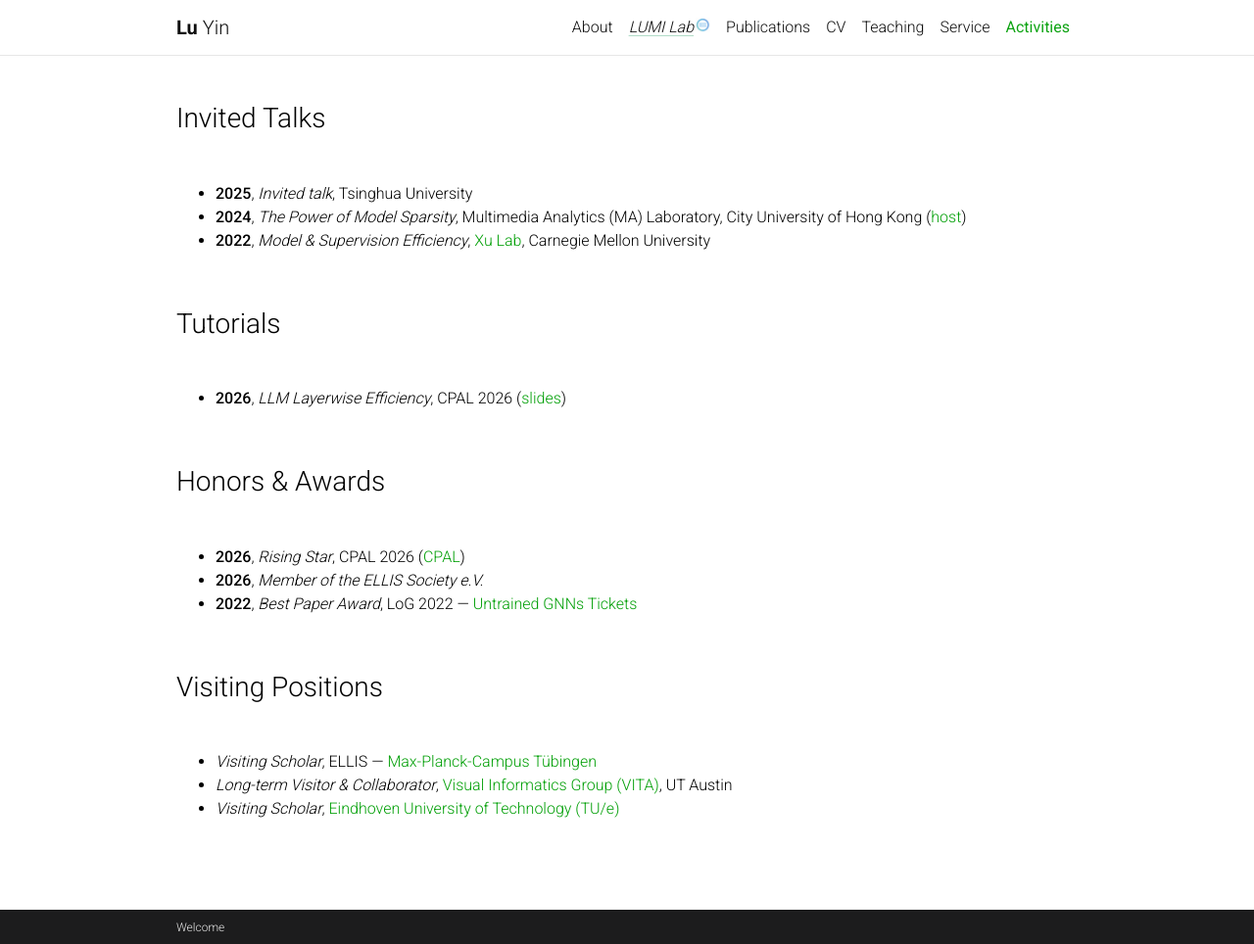
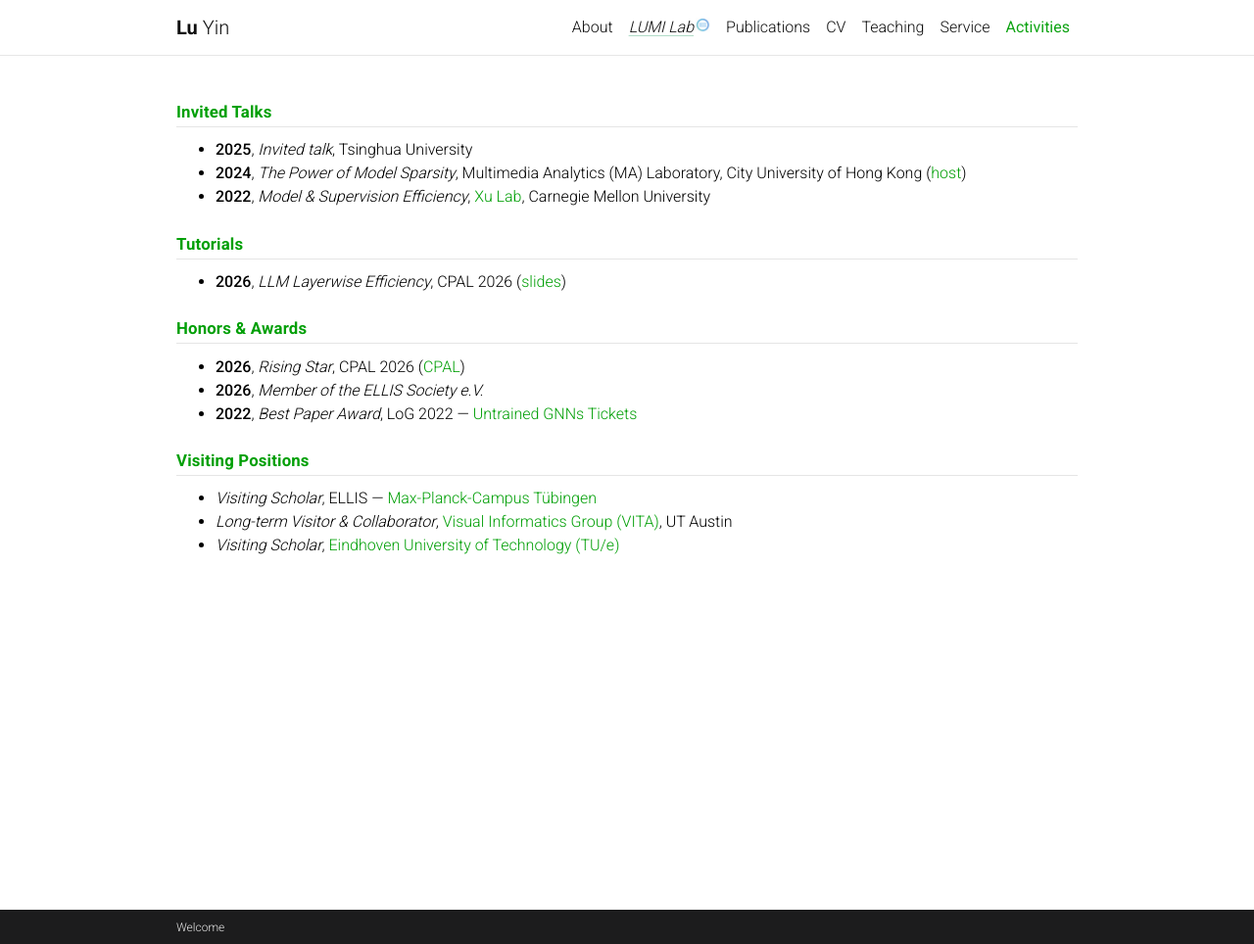
Before and after one commit to luuyin/luuyin.github.io, a Jekyll site: the page built from _pages/activities.md, in a window 1280 px wide and 964 px high. Shown: the whole window at 98% size. Built offline with Jekyll 4.4.1, drawn with Linux system fonts in a browser that asks for light colours; comment, search, counter and statistics services are not loaded; a style sheet for code colours, icons or effects is not loaded.

Commit message:
Style Service/Activities section headings smaller and cleaner
Co-Authored-By: Claude Opus 4.8 (1M context) <noreply@anthropic.com>

```diff
--- a/_pages/activities.md
+++ b/_pages/activities.md
@@ -7,36 +7,26 @@ nav_order: 7
 ---
 
 
-<h3>Invited Talks</h3>
-<br>
+<h3 class="section-heading">Invited Talks</h3>
 
 - **2025**, *Invited talk*, Tsinghua University
 - **2024**, *The Power of Model Sparsity*, Multimedia Analytics (MA) Laboratory, City University of Hong Kong ([host](https://kedema.org/Members.html))
 - **2022**, *Model & Supervision Efficiency*, [Xu Lab](https://xulabs.github.io/), Carnegie Mellon University
 
-<br>
-
-<h3>Tutorials</h3>
-<br>
+<h3 class="section-heading">Tutorials</h3>
 
 - **2026**, *LLM Layerwise Efficiency*, CPAL 2026 ([slides](https://drive.google.com/file/d/1bmNPVXY-IgvZjlyOuYZJYKWraREV0t9E/view?usp=sharing))
 
-<br>
-
-<h3>Honors & Awards</h3>
-<br>
+<h3 class="section-heading">Honors &amp; Awards</h3>
 
 - **2026**, *Rising Star*, CPAL 2026 ([CPAL](https://cpal.cc/))
 - **2026**, *Member of the ELLIS Society e.V.*
 - **2022**, *Best Paper Award*, LoG 2022 — [Untrained GNNs Tickets](https://arxiv.org/abs/2211.15335)
 
-<br>
-
-<h3>Visiting Positions</h3>
-<br>
+<h3 class="section-heading">Visiting Positions</h3>
 
 - *Visiting Scholar*, ELLIS — [Max-Planck-Campus Tübingen](https://www.tuebingen.mpg.de/212585/ellis)
-- *Long-term Visitor & Collaborator*, [Visual Informatics Group (VITA)](https://vita-group.github.io/), UT Austin
+- *Long-term Visitor &amp; Collaborator*, [Visual Informatics Group (VITA)](https://vita-group.github.io/), UT Austin
 - *Visiting Scholar*, [Eindhoven University of Technology (TU/e)](https://www.tue.nl/en/)
 
 <br>
--- a/_sass/_custom.scss
+++ b/_sass/_custom.scss
@@ -272,3 +272,15 @@ ol.bibliography .badge:empty { display: none !important; }
 
 /* MapMyVisitors: compact, elegant size */
 .mmv-wrap{ display:none; }
+/* ===== Compact section headings (Service / Activities / Teaching) ===== */
+.section-heading {
+  font-family: inherit;
+  font-size: 1.05rem;
+  font-weight: 600;
+  letter-spacing: .01em;
+  color: var(--global-theme-color);
+  margin: 1.6rem 0 .7rem;
+  padding-bottom: .3rem;
+  border-bottom: 1px solid var(--global-divider-color);
+}
+.section-heading:first-of-type { margin-top: .4rem; }
```
Also changed, not shown: _pages/service.md (+5 -15 lines).
